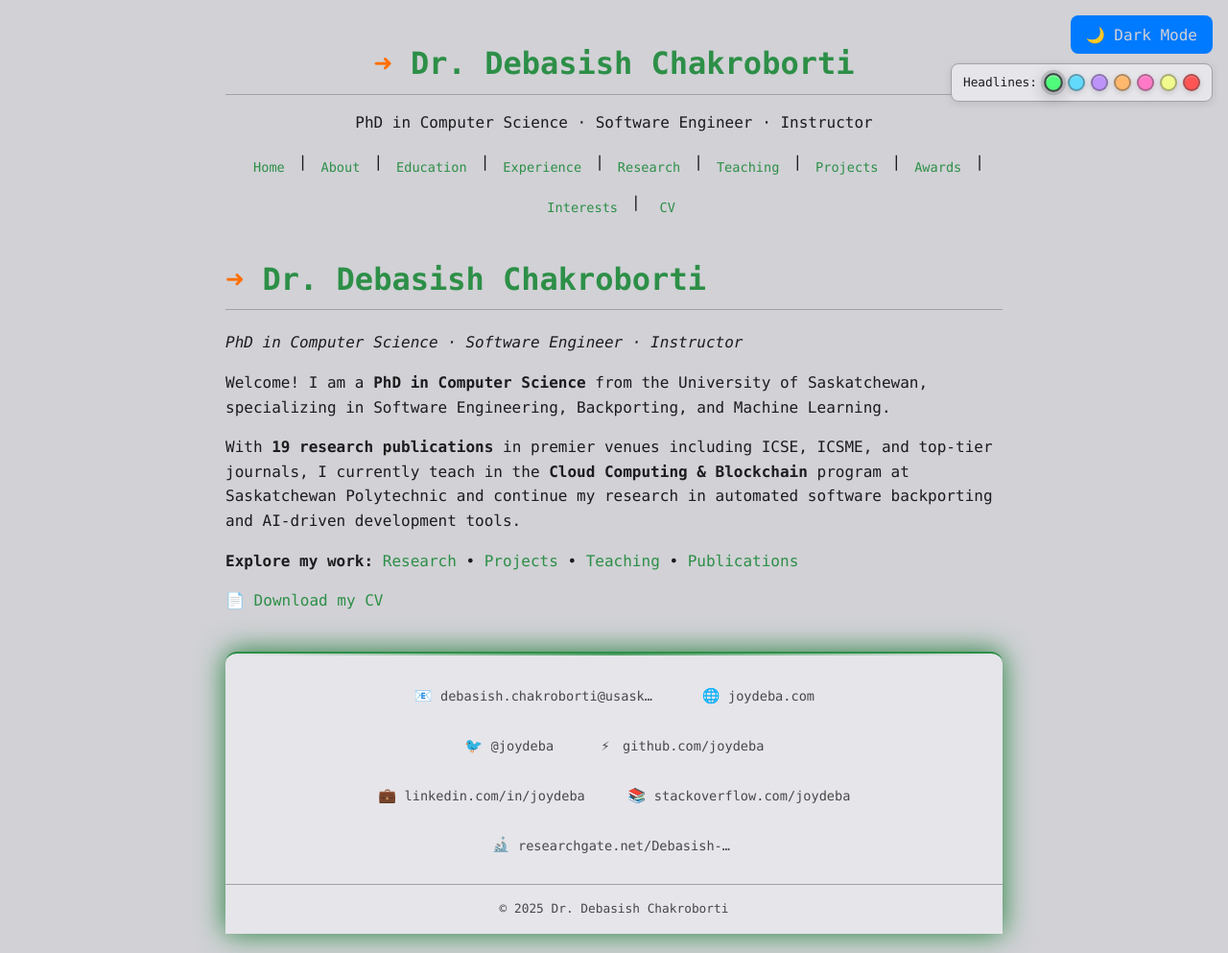
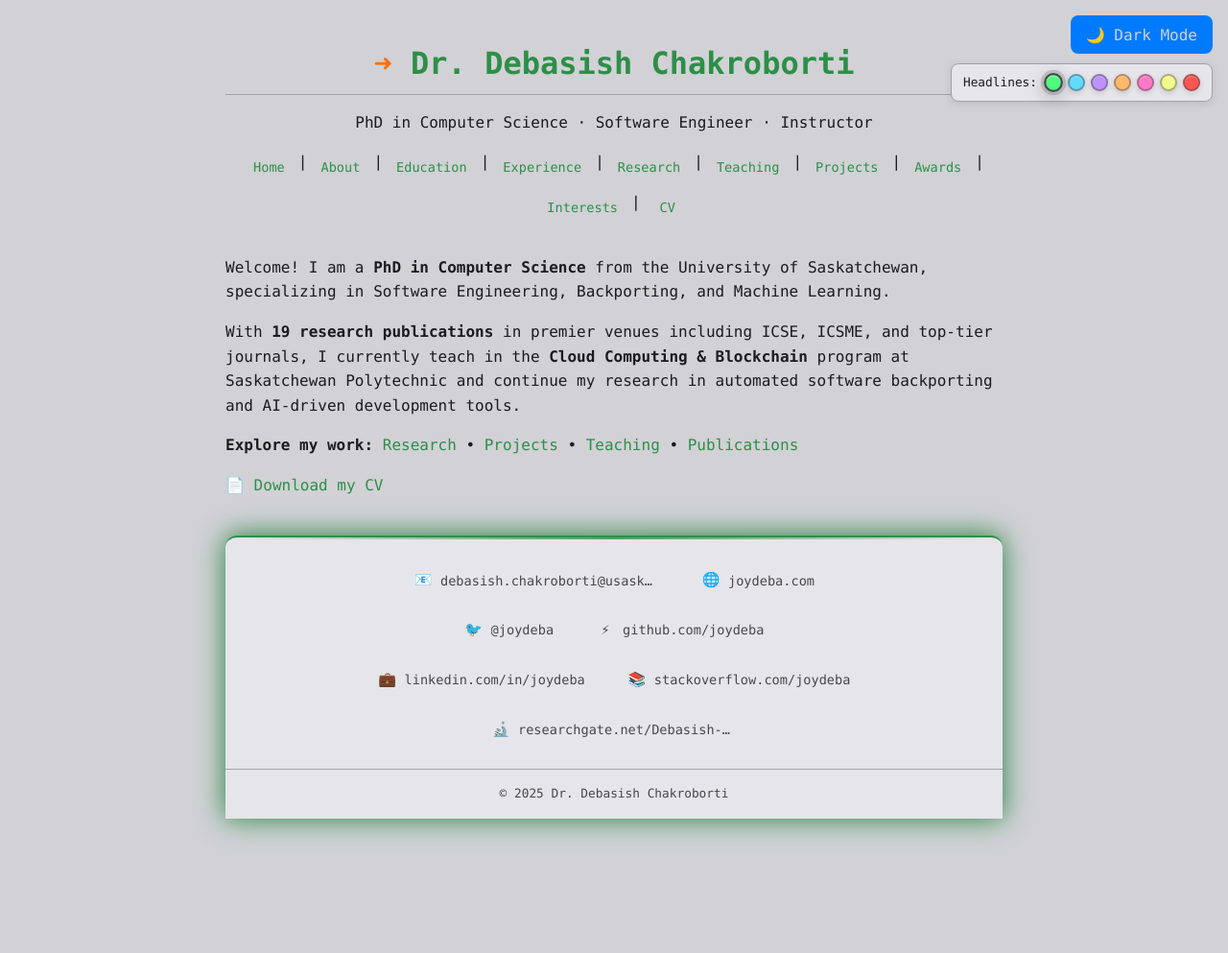
Before and after one commit to joydeba/joydeba.github.io, a Jekyll site: the page built from index.md, in a window 1280 px wide. Shown: the whole page at 96% size. Built offline with Jekyll 4.4.1, drawn with Linux system fonts in a browser that asks for light colours; after the commit the page ends 900 px from its top, so only the background shows below that.

Commit message:
Remove personal details from the homepage, streamlining the introduction while maintaining focus on academic qualifications and current teaching role.

```diff
--- a/index.md
+++ b/index.md
@@ -2,9 +2,6 @@
 layout: default
 title: "Home"
 ---
-
-# Dr. Debasish Chakroborti
-_PhD in Computer Science · Software Engineer · Instructor_
 
 Welcome! I am a **PhD in Computer Science** from the University of Saskatchewan, specializing in Software Engineering, Backporting, and Machine Learning.
 
```
